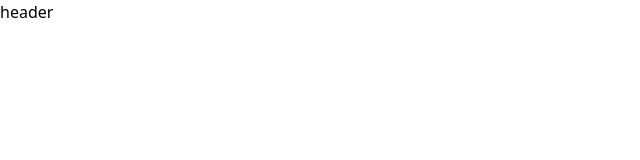
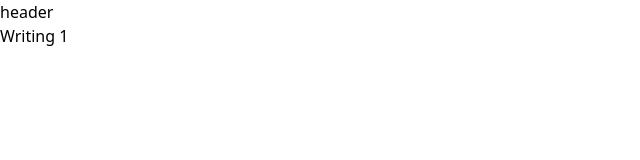
Before and after one commit to malthesers/letter-learning, a Vue app: page /writing/1 in a window 1280 px wide. Before the commit this address had no page. Shown: the top 160 px of the page, without its empty margins (0-640 px from the left). Built offline with nearby package versions, Linux system fonts and the light colour scheme.

Commit message:
Added WritingView

```diff
--- a/src/router/index.ts
+++ b/src/router/index.ts
@@ -10,12 +10,9 @@ const router = createRouter({
       component: HomeView
     },
     {
-      path: '/about',
-      name: 'about',
-      // route level code-splitting
-      // this generates a separate chunk (About.[hash].js) for this route
-      // which is lazy-loaded when the route is visited.
-      component: () => import('../views/AboutView.vue')
+      path: '/writing/:id',
+      name: 'writing',
+      component: () => import('../views/WritingView.vue')
     }
   ]
 })
--- a/src/views/AboutView.vue
+++ /dev/null
@@ -1,7 +0,0 @@
-<template>
-  <div class="about">
-    <h1>This is an about page</h1>
-  </div>
-</template>
-
-<style></style>
--- /dev/null
+++ b/src/views/WritingView.vue
@@ -0,0 +1,10 @@
+<template>
+  <div>
+    <h1>Writing {{ route.params.id }}</h1>
+  </div>
+</template>
+
+<script setup lang="ts">
+const router = useRouter()
+const route = useRoute()
+</script>
--- a/vite.config.ts
+++ b/vite.config.ts
@@ -10,7 +10,7 @@ export default defineConfig({
   plugins: [
     vue(),
     Components({}),
-    AutoImport({ imports: ['vue'], dts: './auto-imports.d.ts' })
+    AutoImport({ imports: ['vue', 'vue-router'], dts: './auto-imports.d.ts' })
   ],
   resolve: {
     alias: {
```
